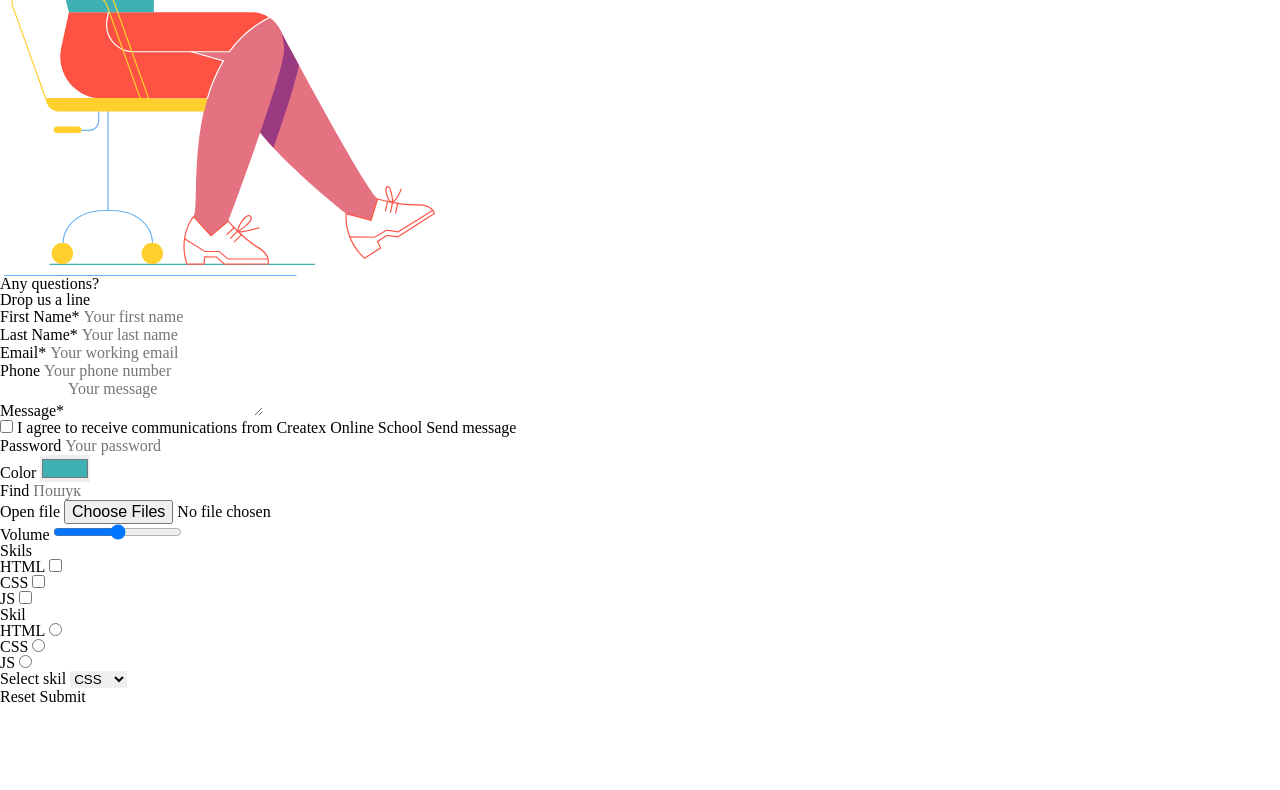
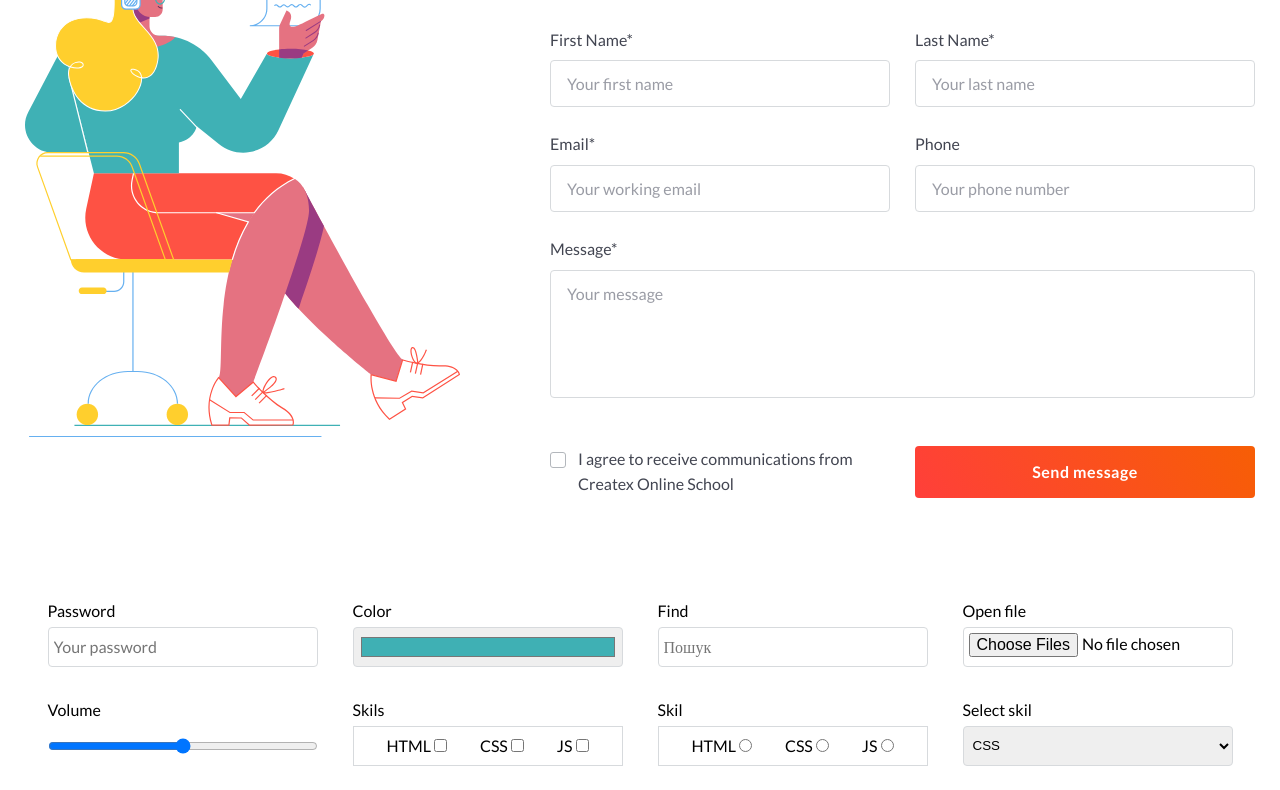
Before and after one commit to JDevelopments/Lesson-16, a plain HTML site: page index.html in a window 1280 px wide. Shown: the part 205-995 px from the top of the page. Before the commit the page ends 911 px from the top, so only its background shows below. Drawn offline with Linux system fonts and the light colour scheme.

Commit message:
Update style.css

```diff
--- a/css/style.css
+++ b/css/style.css
@@ -1,182 +1,276 @@
-<!DOCTYPE html>
-<html lang="en">
+@font-face {
+   font-family: "Lato";
+   src: url("../fonts/Lato/Lato-Regular.woff2") format("woff2"), url("../fonts/Lato/Lato-Regular.woff") format("woff");
+   font-weight: 400;
+   font-style: normal;
+   font-display: swap;
+}
 
-<head>
-   <meta charset="UTF-8">
-   <meta http-equiv="X-UA-Compatible" content="IE=edge">
-   <meta name="viewport" content="width=device-width, initial-scale=1.0">
-   <link rel="stylesheet" href="css/reset.css">
-   <link rel="stylesheet" href="css/style.css">
-   <title>Lesson 16</title>
-</head>
+@font-face {
+   font-family: "Lato";
+   src: url("../fonts/Lato/Lato-Bold.woff2") format("woff2"), url("../fonts/Lato/Lato-Bold.woff") format("woff");
+   font-weight: 700;
+   font-style: normal;
+   font-display: swap;
+}
 
-<body class="page">
-   <header class="header"></header>
+@font-face {
+   font-family: "Lato";
+   src: url("../fonts/Lato/Lato-Black.woff2") format("woff2"), url("../fonts/Lato/Lato-Black.woff") format("woff");
+   font-weight: 900;
+   font-style: normal;
+   font-display: swap;
+}
 
+.page {
+   position: relative;
 
+   font-family: "Lato";
 
+   display: flex;
+   flex-direction: column;
+}
 
-   <main class="main">
+.page .main {
+   flex-grow: 1;
+}
 
-      <div class="response">
-         <div class="response__container ">
+[class*="container"] {
+   max-width: 1230px;
+   margin: 0 auto;
+   min-width: 600px;
+}
 
-            <div class="response__img">
-               <img src="img/content/illustration.svg" alt="Ilustration">
-            </div>
+.response__container {
+   margin-top: 100px;
+   display: flex;
+   column-gap: 90px;
+}
 
-            <div class="response__action-box">
-               <form class="response__actions-form">
-                  <div class="response__title title element">
-                     <p class="title__subtitle"> Any questions? </p>
-                     <p class="title__text"> Drop us a line </p>
-                  </div>
+.response__img {
+   flex: 0 1 435px;
+   align-self: center;
+}
+.response__img img {
+   width: 100%;
+}
 
-                  <div class="first-name input-box element">
-                     <label class="input-box__label" for="first-name-id">First Name*</label>
-                     <input class="input-box__input" type="text" name="first-name" id="first-name-id" required
-                        autocomplete="off" placeholder="Your first name" tabindex="1">
-                  </div>
+.response__action-box {
+   overflow: hidden;
+   flex: 0 1 705px;
+}
 
-                  <div class="last__name input-box element">
-                     <label class="input-box__label" for="last-name-id">Last Name*</label>
-                     <input class="input-box__input" type="text" name="last-name" id="last-name-id" required
-                        autocomplete="off" placeholder="Your last name" tabindex="2">
-                  </div>
+.response__actions-form {
+   /*  Тут емітація %ки + Gap 1/2 */
+   margin: 0 -12.5px;
 
-                  <div class="email input-box element">
-                     <label class="input-box__label" for="email-id">Email*</label>
-                     <input class="input-box__input" type="email" name="email" id="email-id" required autocomplete="off"
-                        placeholder="Your working email" tabindex="3">
-                  </div>
+   display: flex;
+   row-gap: 24px;
+   flex-wrap: wrap;
+   align-content: flex-start;
+}
+.response__actions-form .element {
+   /*  Тут емітація %ки + Gap 2/2 */
+   padding: 0 12.5px;
+}
 
-                  <div class="phone input-box element">
-                     <label class="input-box__label" for="phone-id">Phone</label>
-                     <input class="input-box__input" type="number" name="phone" id="phone-id" autocomplete="off"
-                        placeholder="Your phone number" tabindex="4">
-                  </div>
+.response__title {
+   margin-bottom: 16px;
+   flex: 0 1 100%;
+}
+.title {
+   color: #1e212c;
+   display: flex;
+   flex-direction: column;
+   align-items: flex-start;
+   gap: 8px;
+}
+.title__subtitle {
+   font-weight: 700;
+   line-height: 150%;
+   letter-spacing: 1px;
+   text-transform: uppercase;
+}
+.title__text {
+   font-weight: 900;
+   font-size: 46px;
+   line-height: 130%;
+   min-width: 170px;
+}
 
-                  <div class="message input-box element">
-                     <label class="input-box__label" for="message-id">Message*</label>
-                     <textarea class="input-box__input" name="message" id="message-id" autocomplete="off"
-                        placeholder="Your message" required tabindex="5"></textarea>
-                  </div>
+.input-box {
+   flex: 0 1 50%;
+   display: flex;
+   flex-direction: column;
+   row-gap: 8px;
 
-                  <div class="akcept-box element">
-                     <input class="akcept-box__checkbox" type="checkbox" name="akcept" id="akcept-id">
-                     <label class="akcept-box__label" for="akcept-id" tabindex="6"> I agree to receive communications
-                        from Createx
-                        Online School </label>
-                     <button class="akcept-box_button button" type="submit" tabindex="7">Send message</button>
-                  </div>
-               </form>
-            </div>
+   color: #424551;
+   min-width: 170px;
+}
+.input-box__label {
+   line-height: 160%;
+}
+.input-box__input {
+   font-family: inherit;
+   color: inherit;
+   padding: 13px 16px;
+   border: 1px solid #d7dadd;
+   border-radius: 4px;
+}
+.input-box__input::placeholder {
+   color: #9a9ca5;
+}
+.input-box__input:focus,
+.akcept-box__label:focus::before {
+   outline: none;
+   border: 1px solid rgba(255, 63, 58, 0.4);
+   box-shadow: 0px 80px 80px -20px rgba(255, 63, 58, 0.08), 0px 30px 24px -10px rgba(255, 63, 58, 0.05),
+      0px 12px 10px -6px rgba(255, 63, 58, 0.04), 0px 4px 4px -4px rgba(30, 33, 44, 0.03);
+}
 
-         </div>
+.message {
+   flex: 1 1 100%;
+}
+.message .input-box__input {
+   height: 128px;
+   resize: none;
+}
 
-         <div class="practic">
-            <div class="practic__container">
-               <form class="practic__form" method="POST" action="https://jsonplaceholder.typicode.com/posts">
+.akcept-box {
+   /*  Щоб checkbox не полетів далеко  */
+   position: relative;
+   margin-top: 24px;
+   flex: 1 1 100%;
 
-                  <div class="practic__input component">
-                     <label class="component__label" for="password-id">Password</label>
-                     <input class="component__input" type="password" name="password" id="password-id" autocomplete="off"
-                        placeholder="Your password" tabindex="8">
-                  </div>
+   display: flex;
+   flex-wrap: wrap;
+   row-gap: 24px;
+}
 
-                  <div class="practic__input component">
-                     <label class="component__label" for="color-id">Color</label>
-                     <input class="component__input" type="color" name="color" id="color-id" value="#3FB0B4"
-                        tabindex="9">
-                  </div>
+.akcept-box__label:focus {
+   outline: none;
+   text-decoration: underline;
+}
 
-                  <div class="practic__input component">
-                     <label class="component__label" for="search-id">Find</label>
-                     <input class="component__input" type="search" name=" search" id="search-id" placeholder="Пошук"
-                        tabindex="10">
-                  </div>
+.akcept-box__checkbox {
+   position: absolute;
+   height: 0px;
+   width: 0px;
+   opacity: 0;
+}
+.akcept-box__label {
+   line-height: 160%;
+   color: #424551;
+   cursor: pointer;
+   padding-right: 50px;
+   flex: 0 0 365px;
 
-                  <div class="practic__input component">
-                     <label class="component__label" for="file-id">Open file</label>
-                     <input class="component__input" type="file" name="file" accept=".html, .css, .js" id="file-id"
-                        tabindex="11" multiple>
-                  </div>
+   display: inline-flex;
+   gap: 12px;
+}
+.akcept-box__label::before {
+   content: "";
+   height: 16px;
+   border: 1px solid #b3b7bc;
+   border-radius: 3px;
+   margin-top: 6px;
+   flex: 0 0 16px;
+}
 
-                  <div class="practic__input component">
-                     <label class="component__label" for="volume-id">Volume</label>
-                     <input class="component__input" type="range" name="volume" id="volume-id" tabindex="12"></input>
-                  </div>
+.akcept-box__checkbox:checked + .akcept-box__label::before {
+   background: #f75e05 url("../img/ico/check.svg") center no-repeat;
+   border: none;
+}
 
-                  <div class="checkbox__skils skils">
-                     <label class="skils__label">Skils</label>
-                     <div class="skils__box">
-                        <div class="skils__item">
-                           <label for="html-skils-id">HTML</label>
-                           <input class="skils__input" type="checkbox" name="html-skils" id="html-skils-id"
-                              tabindex="13">
-                        </div>
-                        <div class="skils__item">
-                           <label for="css-skils-id">CSS</label>
-                           <input class="skils__input" type="checkbox" name="css-skils" id="css-skils-id" tabindex="14">
-                        </div>
-                        <div class="skils__item">
-                           <label for="js-skils-id">JS</label>
-                           <input class="skils__input" type="checkbox" name="js-skils" id="js-skils-id" tabindex="15">
-                        </div>
-                     </div>
-                  </div>
+.akcept-box_button {
+   flex: 0 1 340px;
+   white-space: nowrap;
+}
 
-                  <div class="radio__skils skils">
-                     <label class="skils__label">Skil</label>
-                     <div class="skils__box">
+.button {
+   background: linear-gradient(55.95deg, #ff3f3a 0%, #f75e05 100%);
+   font-weight: 700;
+   color: white;
+   border-radius: 4px;
+   letter-spacing: 0.5px;
+   line-height: 1.25;
+   padding: 16px;
+   align-content: center;
+   align-self: flex-start;
+}
+.button:hover {
+   background: linear-gradient(55.95deg, #f75e05 0%, #ff3f3a 100%);
+}
+.button:focus {
+   outline: none;
+}
 
-                        <div class="skils__item">
-                           <label for="html-skil-id">HTML</label>
-                           <input class="skils__input" type="radio" name="skil" value="html" id="html-skil-id"
-                              tabindex="16">
-                        </div>
-                        <div class="skils__item">
-                           <label for="css-skil-id">CSS</label>
-                           <input class="skils__input" type="radio" name="skil" value="css" id="css-skil-id"
-                              tabindex="17">
-                        </div>
-                        <div class="skils__item">
-                           <label for="js-skil-id">JS</label>
-                           <input class="skils__input" type="radio" name="skil" value="js" id="js-skil-id"
-                              tabindex="18">
-                        </div>
+/* --------------- PRACTIC----------------- */
 
-                     </div>
-                  </div>
+.practic {
+   margin-top: 100px;
+}
 
-                  <div class="practic__input component">
-                     <label class="component__label" for="select-id">Select skil</label>
-                     <select class="component__input" name="select" id="select-id" tabindex="19">
-                        <option value="html">HTML</option>
-                        <option selected value="css">CSS</option>
-                        <option value="js">JS</option>
-                     </select>
-                  </div>
+.practic__form {
+   display: flex;
+   justify-content: center;
+   gap: 25px;
+   flex-wrap: wrap;
+}
 
-                  <div class="button-panel">
-                     <button class="button" type="reset">Reset</button>
-                     <button class="button" type="submit">Submit</button>
-                  </div>
+.component {
+   padding: 5px;
+   display: flex;
+   flex-direction: column;
+   gap: 8px;
+   flex: 0 0 280px;
+}
 
-               </form>
-            </div>
-         </div>
+.component__input {
+   border: 1px solid #d7dadd;
+   border-radius: 4px;
+   width: 100%;
+   padding: 5px;
 
-      </div>
+   flex: 0 0 40px;
+}
 
-   </main>
+.component__input:focus {
+   outline: none;
+}
 
+/* CheckBox */
+.skils {
+   padding: 5px;
+   display: flex;
+   flex: 0 0 280px;
+   flex-direction: column;
+   row-gap: 8px;
+}
+.skils__box {
+   border: 1px solid #d7dadd;
+   flex: 0 0 40px;
 
+   display: flex;
+   justify-content: space-evenly;
+   align-items: center;
+}
+.skils__input {
+}
 
+.skils__item label {
+   cursor: pointer;
+}
 
+.button-panel {
+   margin-bottom: 100px;
 
-   <footer class="footer"></footer>
+   flex: 1 1 100%;
+   display: flex;
+   gap: 25px;
+   justify-content: center;
+}
 
-</body>
-
-</html>
+.button-panel .button {
+   flex: 0 0 170px;
+}
```
